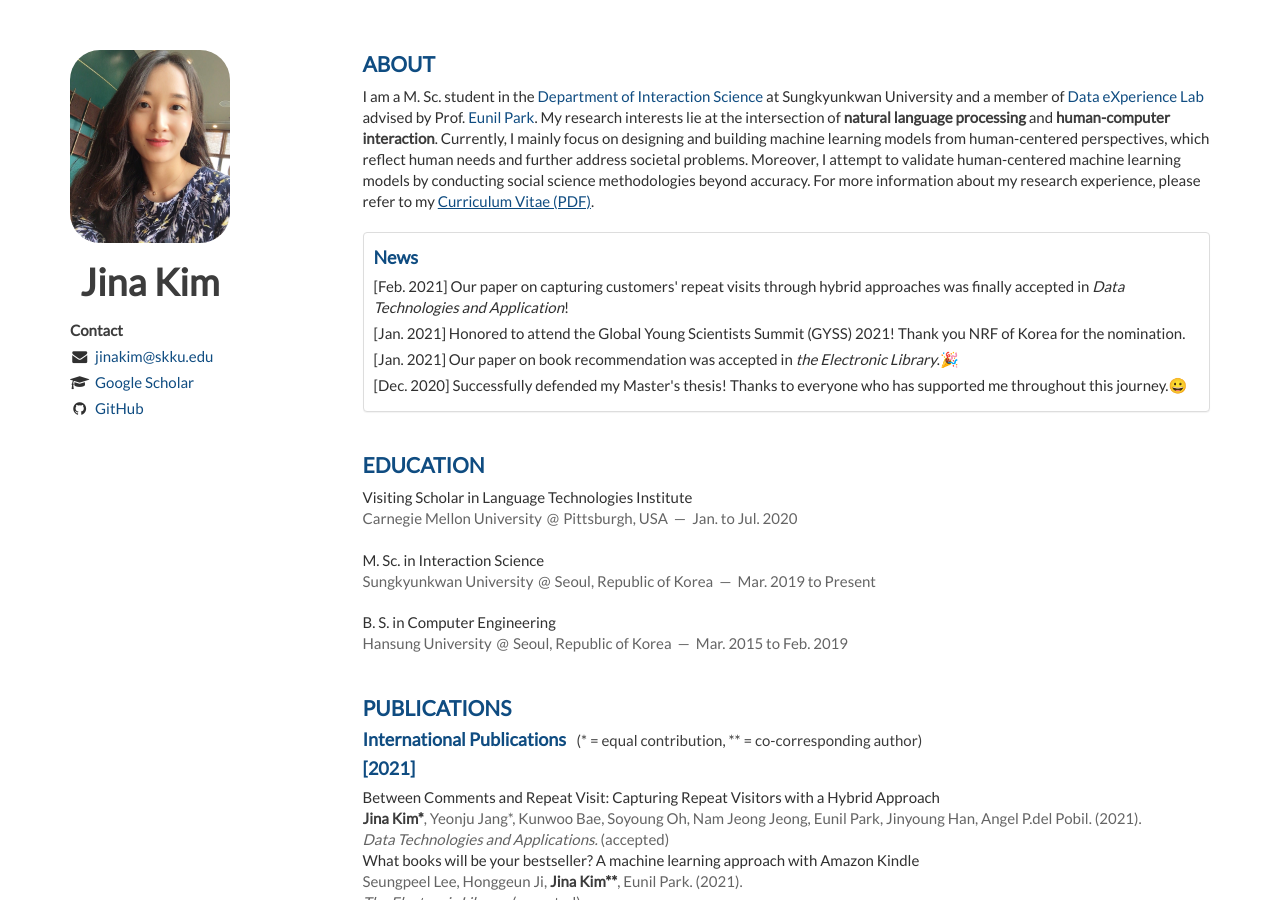
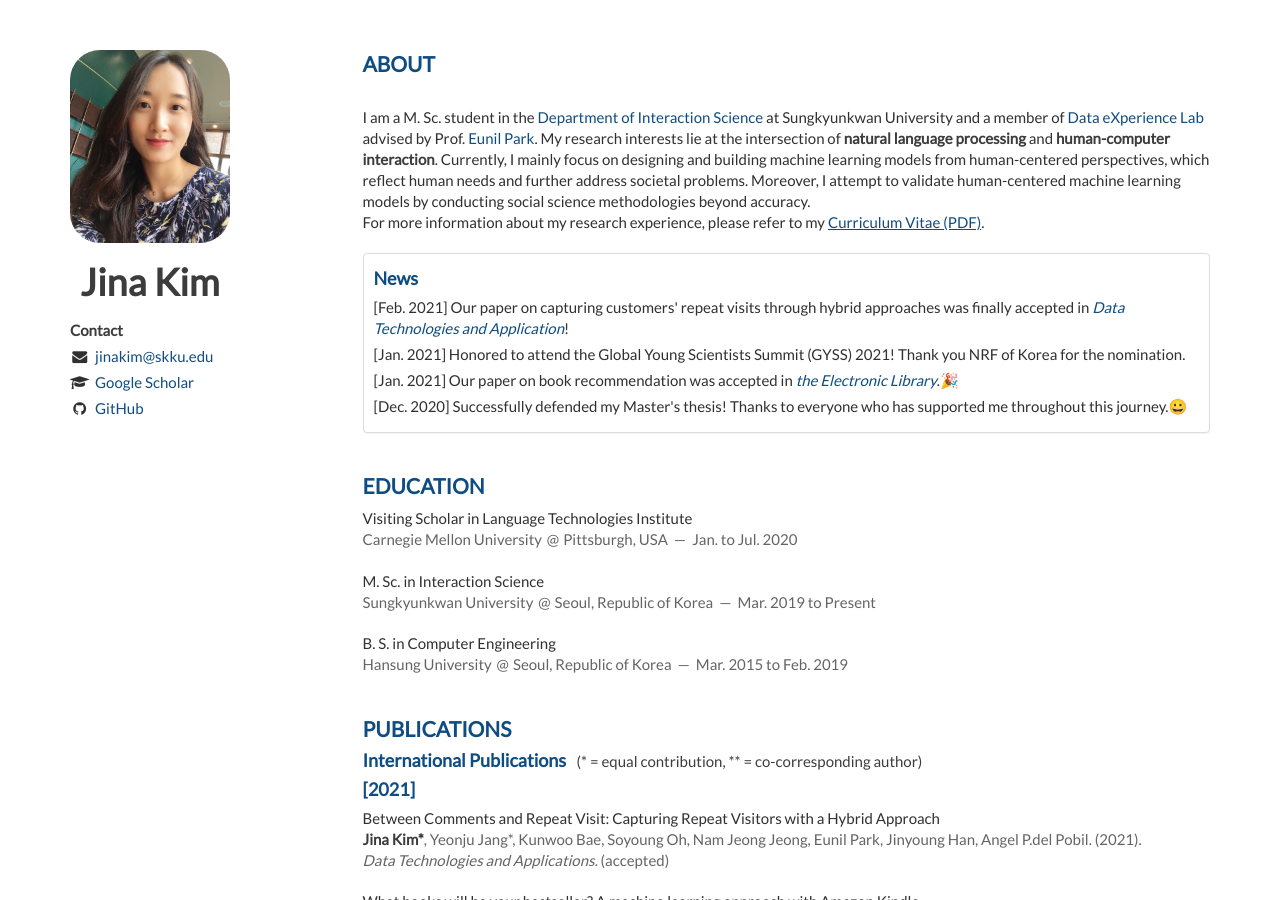
Before and after one commit to Jina-Kim/Jina-Kim.github.io, a Jekyll site: the page built from index.html, in a window 1280 px wide and 900 px high. Built offline with Jekyll 4.4.1, drawn with Linux system fonts in a browser that asks for light colours; nearby versions of some CDN libraries; the list of posts is cut into pages by our own code.

Commit message:
Update publications.html

```diff
--- a/_includes/about.html
+++ b/_includes/about.html
@@ -1,10 +1,10 @@
 <div class="content">
     <h1>About</h1>
     <article>
-        <p>
+        <br>
           I am a M. Sc. student in the <a href="http://is.skku.edu">Department of Interaction Science</a> at Sungkyunkwan University and a member of <a href="http://dsl.skku.edu">Data eXperience Lab</a> advised by Prof. <a href="http://eunilpark.com">Eunil Park</a>.
           My research interests lie at the intersection of <em>natural language processing</em> and <em>human-computer interaction</em>.
-          Currently, I mainly focus on designing and building machine learning models from human-centered perspectives, which reflect human needs and further address societal problems. Moreover, I attempt to validate human-centered machine learning models by conducting social science methodologies beyond accuracy.
+          Currently, I mainly focus on designing and building machine learning models from human-centered perspectives, which reflect human needs and further address societal problems. Moreover, I attempt to validate human-centered machine learning models by conducting social science methodologies beyond accuracy. </br>
           For more information about my research experience, please refer to my <a href='/Jina_Kim_CV.pdf' style="text-decoration: underline">Curriculum Vitae (PDF)</a>.
         </p>
     </article>
@@ -13,9 +13,9 @@
       <div class="panel-body">
             <h2>News</h2>
             <ul class="list-unstyled">
-                <li>[Feb. 2021] Our paper on capturing customers' repeat visits through hybrid approaches was finally accepted in <i>Data Technologies and Application</i>!</li>
+                <li>[Feb. 2021] Our paper on capturing customers' repeat visits through hybrid approaches was finally accepted in <i><a href="https://www.emeraldgrouppublishing.com/journal/dta">Data Technologies and Application</a></i>!</li>
                 <li>[Jan. 2021] Honored to attend the Global Young Scientists Summit (GYSS) 2021! Thank you NRF of Korea for the nomination.</li>
-                <li>[Jan. 2021] Our paper on book recommendation was accepted in <i>the Electronic Library</i>.🎉</li>
+                <li>[Jan. 2021] Our paper on book recommendation was accepted in <i><a href="https://www.emeraldgrouppublishing.com/journal/el?distinct_id=1768ef895ab315-0387f6cdae5c0a-c791039-1fa400-1768ef895ac2be&_ga=2.182570918.1065104907.1613402169-784257948.1608716425">the Electronic Library</a></i>.🎉</li>
                 <li>[Dec. 2020] Successfully defended my Master's thesis! Thanks to everyone who has supported me throughout this journey.😀</li>
             </ul>
       </div>
--- a/_includes/publications.html
+++ b/_includes/publications.html
@@ -11,7 +11,9 @@
             <span> <em>Jina Kim*</em>, Yeonju Jang*, Kunwoo Bae, Soyoung Oh, Nam Jeong Jeong, Eunil Park, Jinyoung Han, Angel P.del Pobil. (2021).</span><br/>
             <span><i>Data Technologies and Applications.</i> (accepted)</span>
         </header>
+    </article>
 
+    <article>
         <header>
             What books will be your bestseller? A machine learning approach with Amazon Kindle<br/>
             <span> Seungpeel Lee, Honggeun Ji, <em>Jina Kim**</em>, Eunil Park. (2021).</span><br/>
```
